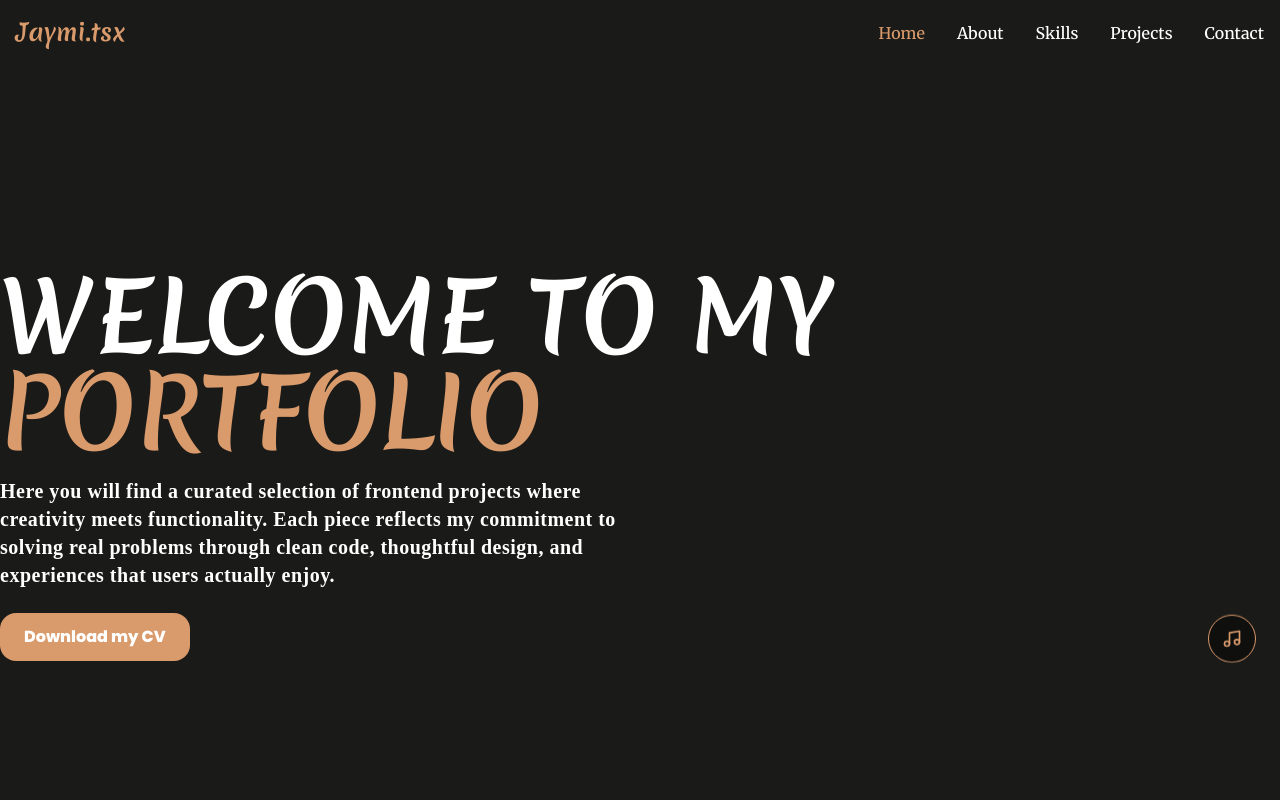
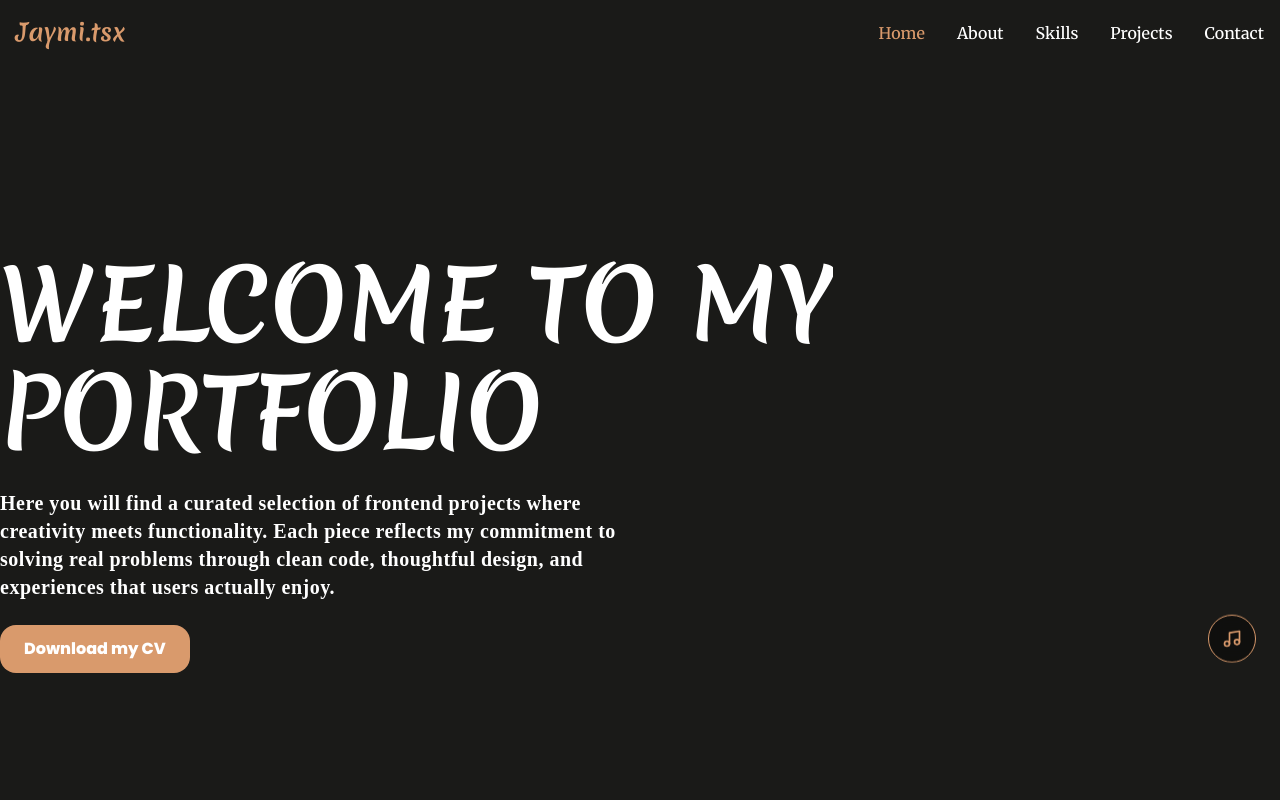
Before and after one commit to Jaymi-01/portfolio-3.0.1, a React (Vite) app: page / in a window 1280 px wide. Shown: the top 800 px of the page. Built offline with nearby package versions, Linux system fonts and the light colour scheme; a web font is replaced by a local one.

Commit message:
feat: add GSAP staggered text reveal to Home heading

```diff
--- a/src/components/Home.tsx
+++ b/src/components/Home.tsx
@@ -4,8 +4,24 @@ import gsap from 'gsap';
 
 const Home = () => {
   const buttonRef = useRef<HTMLAnchorElement>(null);
+  const titleRef = useRef<HTMLHeadingElement>(null);
 
   useEffect(() => {
+    // Title Animation
+    const title = titleRef.current;
+    if (title) {
+      const text = title.innerText;
+      title.innerHTML = text.split(" ").map(word =>
+        `<span class="inline-block overflow-hidden"><span class="inline-block">${word}</span></span>`
+      ).join(" ");
+
+      gsap.fromTo(title.querySelectorAll("span > span"),
+        { y: "100%" },
+        { y: "0%", duration: 1, stagger: 0.1, ease: "power4.out", delay: 0.5 }
+      );
+    }
+
+    // Button Magnetic Effect
     const button = buttonRef.current;
     if (!button) return;
 
@@ -40,11 +56,9 @@ const Home = () => {
     <section id="home" className="min-h-screen flex items-center pb-20 md:pb-0">
       <div className="container mx-auto px-4 md:px-0">
         <div className="flex flex-col items-start max-w-4xl">
-          <motion.h1
-            className="text-5xl sm:text-6xl md:text-7xl lg:text-8xl font-bold font-mono uppercase mb-4"
-            initial={{ opacity: 0, y: 100 }}
-            animate={{ opacity: 1, y: 0 }}
-            transition={{ duration: 0.8, ease: "easeOut" }}
+          <h1
+            ref={titleRef}
+            className="text-5xl sm:text-6xl md:text-7xl lg:text-8xl font-bold font-mono uppercase mb-4 text-white"
           >
             Welcome to my{' '}
             <motion.span
@@ -53,14 +67,14 @@ const Home = () => {
               animate={{ rotateY: 360 }}
               transition={{
                 duration: 2,
-                delay: 0.8,
+                delay: 1.5,
                 ease: "easeInOut"
               }}
               style={{ transformStyle: "preserve-3d" }}
             >
               portfolio
             </motion.span>
-          </motion.h1>
+          </h1>
           <motion.p
             className='font-script text-base sm:text-lg md:text-xl font-semibold mb-6 tracking-normal md:tracking-wide max-w-2xl'
             initial={{ opacity: 0, y: 50 }}
```
